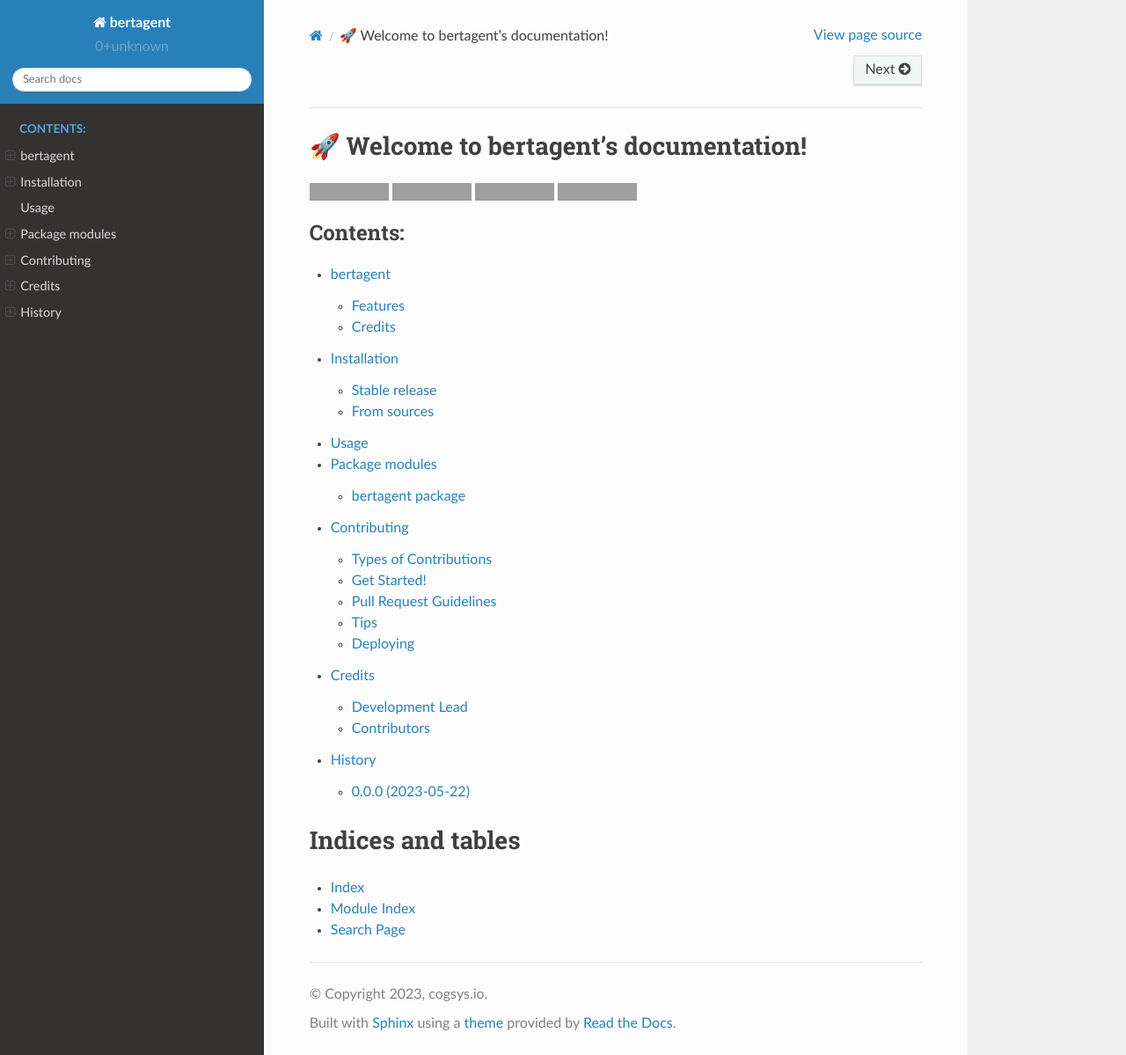
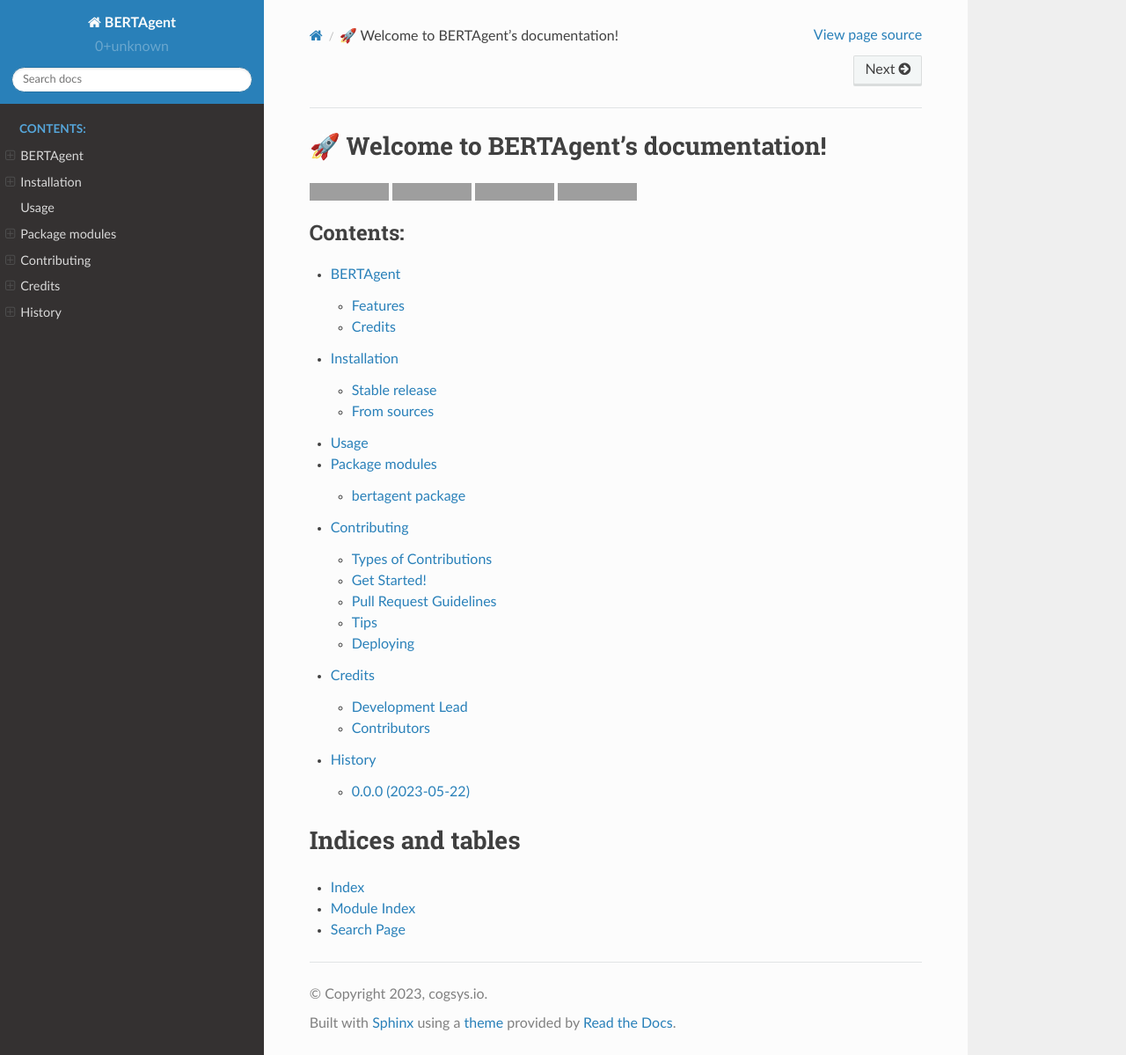
Before and after one commit to cogsys-io/bertagent, a Sphinx documentation site: the page built from docs/source/index.rst, in a window 1280 px wide and 1199 px high. Shown: the whole window at 88% size. Built offline with Sphinx 7.4.7 and the Read the Docs theme 2.0.0, drawn with Linux system fonts in a browser that asks for light colours; grey boxes are pictures that could not be loaded.

Commit message:
upd: DOCS

```diff
--- a/README.rst
+++ b/README.rst
@@ -1,5 +1,5 @@
 =========
-bertagent
+BERTAgent
 =========
 
 .. image:: https://img.shields.io/pypi/v/bertagent?version=latest
--- a/docs/source/conf.py
+++ b/docs/source/conf.py
@@ -80,7 +80,7 @@
 master_doc = "index"
 
 # General information about the project.
-project = "bertagent"
+project = "BERTAgent"
 copyright = "2023, cogsys.io"
 author = "cogsys.io"
 
--- a/docs/source/index.rst
+++ b/docs/source/index.rst
@@ -1,4 +1,4 @@
-🚀 Welcome to bertagent's documentation!
+🚀 Welcome to BERTAgent's documentation!
 ========================================
 
 .. image:: https://img.shields.io/pypi/v/bertagent?version=latest
--- a/docs/source/installation.rst
+++ b/docs/source/installation.rst
@@ -8,7 +8,7 @@
 Stable release
 --------------
 
-To install bertagent, run this command in your terminal:
+To install BERTAgent, run this command in your terminal:
 
 .. code-block:: console
 
@@ -26,7 +26,7 @@
 From sources
 ------------
 
-The sources for bertagent can be downloaded from the `Github repo`_.
+The sources for BERTAgent can be downloaded from the `Github repo`_.
 
 You can either clone the public repository:
 
--- a/docs/source/usage.rst
+++ b/docs/source/usage.rst
@@ -3,7 +3,7 @@
 =====
 
 After following :ref:`installation:Installation` instructions,
-to use bertagent in a project::
+to use BERTAgent in a project:
 
     >>> import bertagent
 
```
